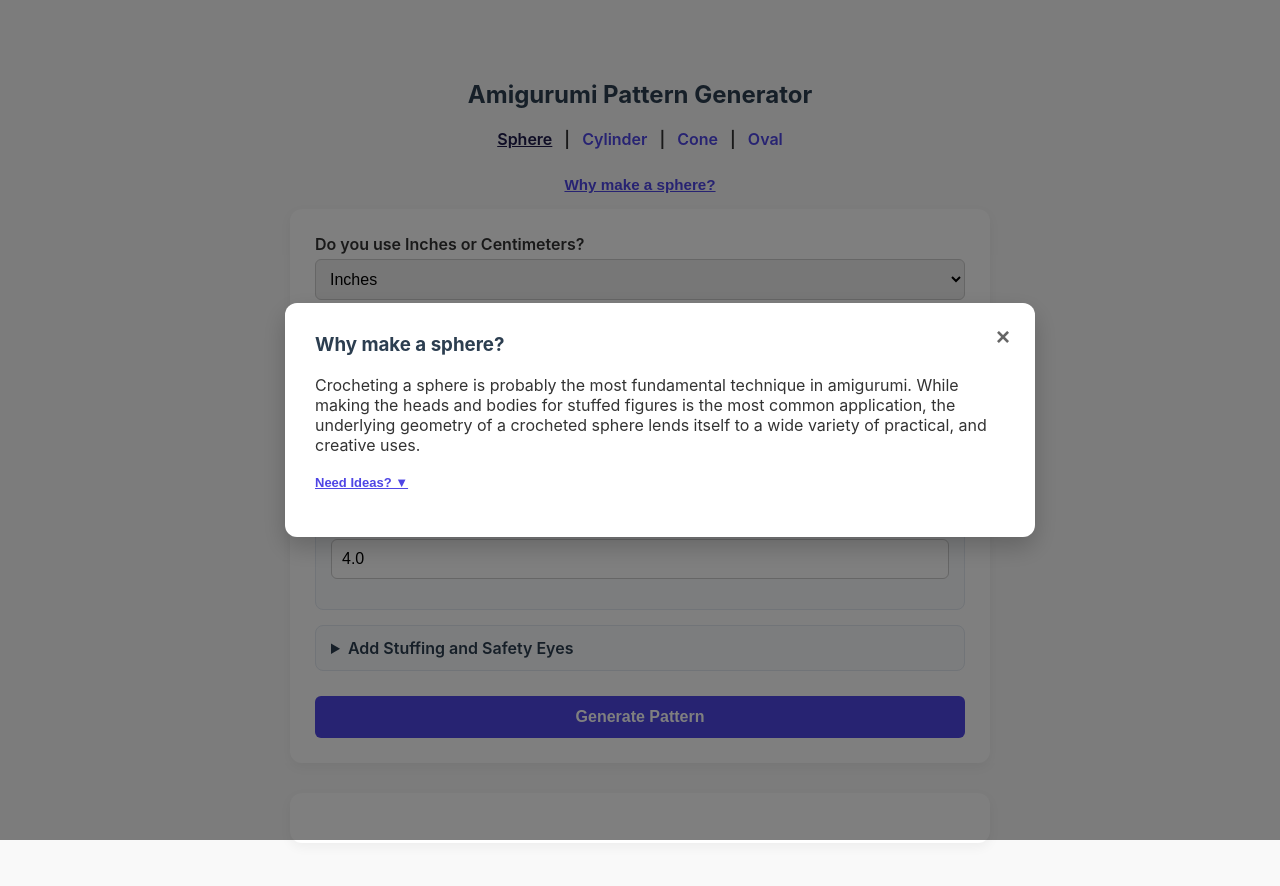
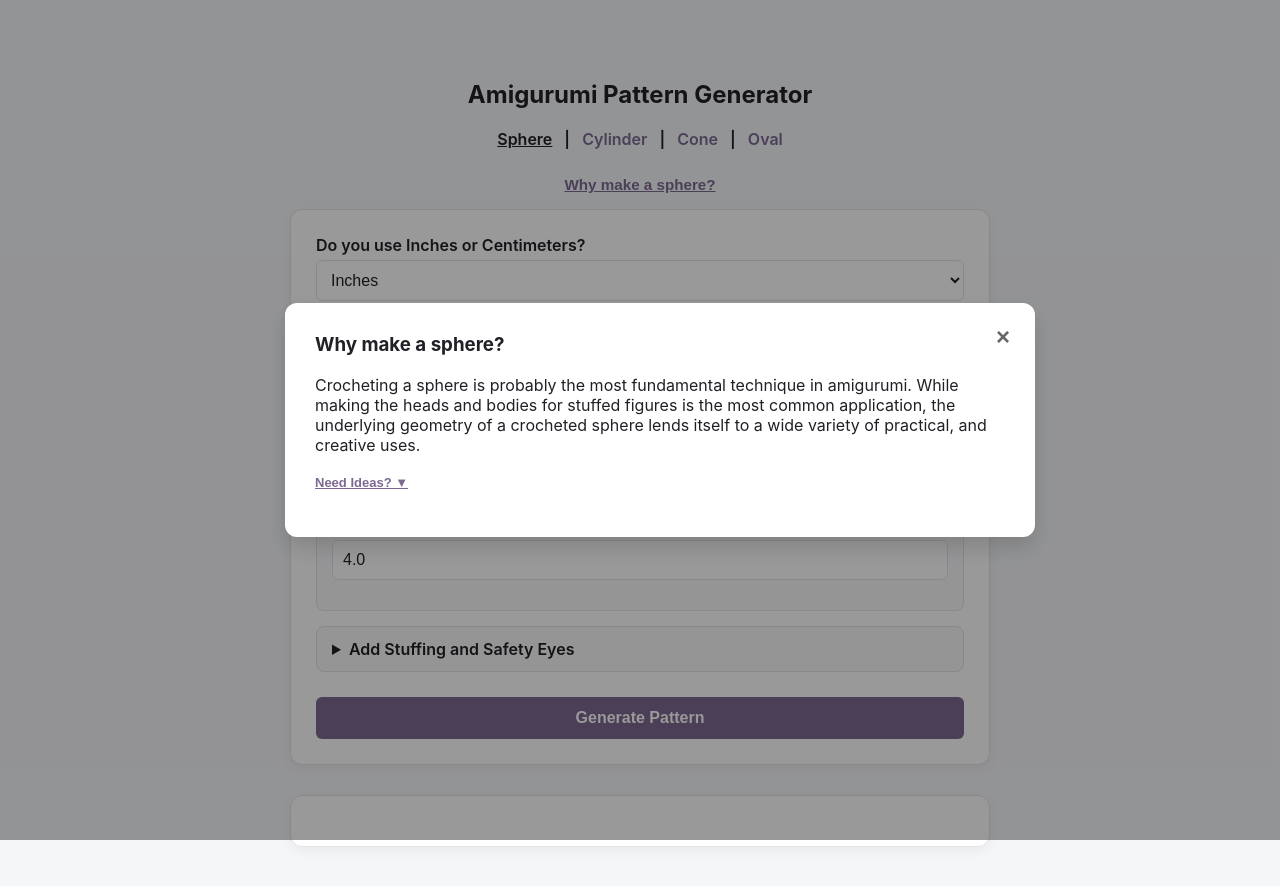
Before and after one commit to ashme5280/crochet, a plain HTML site: page frontend/sphere.html in a window 1280 px wide. Both pictures are taken after a click on the button "Why make a sphere?". Drawn offline with Linux system fonts and the light colour scheme.

Commit message:
Lavender color scheme

```diff
--- a/frontend/styles.css
+++ b/frontend/styles.css
@@ -1,7 +1,16 @@
+:root {
+    --bg-color: #f5f6f8;        /* Soft cool pearl gray base */
+    --card-bg: #ffffff;         /* Pure white form background */
+    --primary-color: #7c6992;   /* Dusty lavender for buttons & active states */
+    --primary-hover: #65537b;   /* Deep plum for hover effects */
+    --text-color: #222026;      /* Midnight slate text for high readability */
+    --border-color: #e3e4e9;    /* Soft periwinkle-gray dividers */
+}
+
 body {
     font-family: -apple-system, BlinkMacSystemFont, "Segoe UI", Roboto, Helvetica, Arial, sans-serif;
-    background-color: #f9f9f9;
-    color: #333;
+    background-color: var(--bg-color);
+    color: var(--text-color);
     max-width: 700px;
     margin: 40px auto;
     padding: 20px;
@@ -9,15 +18,16 @@ body {
 
 /* Main Container Card */
 .generator-form {
-    background: #ffffff;
+    background: var(--card-bg);
     padding: 25px;
     border-radius: 12px;
     box-shadow: 0 4px 12px rgba(0,0,0,0.05);
+    border: 1px solid var(--border-color);
 }
 
 h2 {
     text-align: center;
-    color: #2c3e50;
+    color: var(--text-color);
 }
 
 .nav-links {
@@ -27,14 +37,18 @@ h2 {
 }
 
 .nav-links a {
-    color: #4f46e5;
+    color: var(--primary-color);
     text-decoration: none;
     margin: 0 8px;
 }
 
+.nav-links a:hover {
+    color: var(--primary-hover);
+}
+
 .nav-links a.active {
     text-decoration: underline;
-    color: #1e1b4b;
+    color: var(--text-color);
 }
 
 .form-group {
@@ -52,12 +66,13 @@ label {
     font-weight: 600;
     display: block;
     margin-bottom: 5px;
+    color: var(--text-color);
 }
 
 .info-link {
     background: none;
     border: none;
-    color: #4f46e5;
+    color: var(--primary-color);
     cursor: pointer;
     font-size: 13px;
     font-weight: 600;
@@ -71,7 +86,7 @@ label {
 }
 
 .info-link:hover {
-    color: #4338ca;
+    color: var(--primary-hover);
 }
 
 .form-row-split {
@@ -94,10 +109,12 @@ label {
 select, input {
     width: 100%;
     padding: 10px;
-    border: 1px solid #ccc;
+    border: 1px solid var(--border-color);
     border-radius: 6px;
     font-size: 16px;
     box-sizing: border-box;
+    background-color: var(--card-bg);
+    color: var(--text-color);
 }
 
 input:disabled, select:disabled {
@@ -107,7 +124,7 @@ input:disabled, select:disabled {
 }
 
 button.generate-btn {
-    background-color: #4f46e5;
+    background-color: var(--primary-color);
     color: white;
     border: none;
     padding: 12px 20px;
@@ -117,32 +134,33 @@ button.generate-btn {
     cursor: pointer;
     width: 100%;
     margin-top: 10px;
+    transition: background-color 0.2s ease;
 }
 
 button.generate-btn:hover {
-    background-color: #4338ca;
+    background-color: var(--primary-hover);
 }
 
 .conditional-fields {
-    background: #f8fafc;
+    background: #faf9fb;
     padding: 15px;
     border-radius: 8px;
-    border: 1px solid #e2e8f0;
+    border: 1px solid var(--border-color);
     margin-bottom: 15px;
 }
 
 .advanced-settings {
-    background: #f8fafc;
+    background: #faf9fb;
     padding: 12px 15px;
     border-radius: 8px;
-    border: 1px solid #e2e8f0;
+    border: 1px solid var(--border-color);
     margin-bottom: 15px;
 }
 
 .advanced-settings summary {
     font-weight: 600;
     cursor: pointer;
-    color: #2c3e50;
+    color: var(--text-color);
 }
 
 .advanced-settings .nested-fields {
@@ -151,17 +169,19 @@ button.generate-btn:hover {
 
 #outputResults {
     margin-top: 30px;
-    background: #ffffff;
+    background: var(--card-bg);
     padding: 25px;
     border-radius: 12px;
     box-shadow: 0 4px 12px rgba(0,0,0,0.05);
+    border: 1px solid var(--border-color);
 }
 
 .metrics-card {
-    background: #f3f4f6;
+    background: #faf9fb;
     padding: 15px;
     border-radius: 8px;
     margin-bottom: 20px;
+    border: 1px solid var(--border-color);
 }
 
 .supplies-list {
@@ -177,11 +197,11 @@ button.generate-btn:hover {
 
 .pattern-list li {
     padding: 8px 12px;
-    border-bottom: 1px solid #e5e7eb;
+    border-bottom: 1px solid var(--border-color);
 }
 
 .pattern-list li:nth-child(even) {
-    background-color: #f9fafb;
+    background-color: #faf9fb;
 }
 
 /* Modal Popup Styles */
@@ -189,11 +209,11 @@ button.generate-btn:hover {
     display: none;
     position: fixed;
     top: 0; left: 0; width: 100%; height: 100%;
-    background: rgba(0, 0, 0, 0.5);
+    background: rgba(0, 0, 0, 0.4);
     justify-content: center;
     align-items: center;
     z-index: 1000;
-    padding: 20px; /* Prevents card from touching screen edges on mobile */
+    padding: 20px;
 }
 
 .modal-overlay.active {
@@ -201,14 +221,14 @@ button.generate-btn:hover {
 }
 
 .modal-card {
-    background: #ffffff;
+    background: var(--card-bg);
     width: 100%;
-    max-width: 750px;       /* Slightly wider for comfortable table reading */
-    max-height: 90vh;       /* Increased from 80vh to use more vertical screen space */
-    overflow-y: auto;       /* Smooth scrolling for long text/tables */
+    max-width: 750px;
+    max-height: 90vh;
+    overflow-y: auto;
     padding: 30px;
     border-radius: 12px;
-    box-shadow: 0 10px 25px rgba(0,0,0,0.2);
+    box-shadow: 0 10px 25px rgba(0,0,0,0.15);
     position: relative;
     box-sizing: border-box;
 }
@@ -227,13 +247,13 @@ button.generate-btn:hover {
 }
 
 .modal-close:hover {
-    color: #000;
+    color: var(--text-color);
 }
 
 .modal-card h3 {
     margin-top: 0;
-    color: #2c3e50;
-    padding-right: 30px; /* Prevents title from overlapping the close button */
+    color: var(--text-color);
+    padding-right: 30px;
 }
 
 .modal-card table {
@@ -244,11 +264,12 @@ button.generate-btn:hover {
 }
 
 .modal-card th, .modal-card td {
-    border: 1px solid #e2e8f0;
+    border: 1px solid var(--border-color);
     padding: 10px 12px;
     text-align: left;
 }
 
 .modal-card th {
-    background-color: #f8fafc;
+    background-color: #faf9fb;
+    color: var(--text-color);
 }
```
